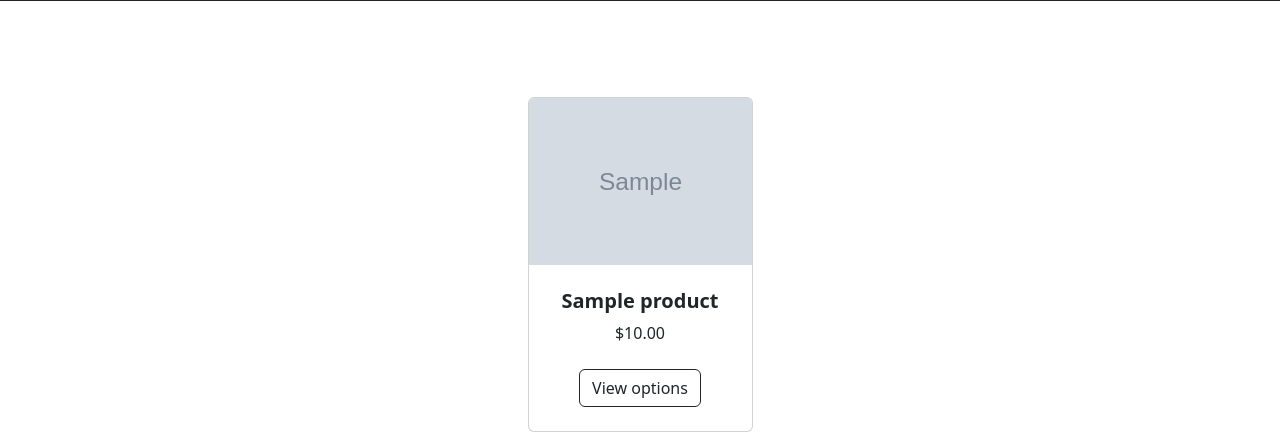
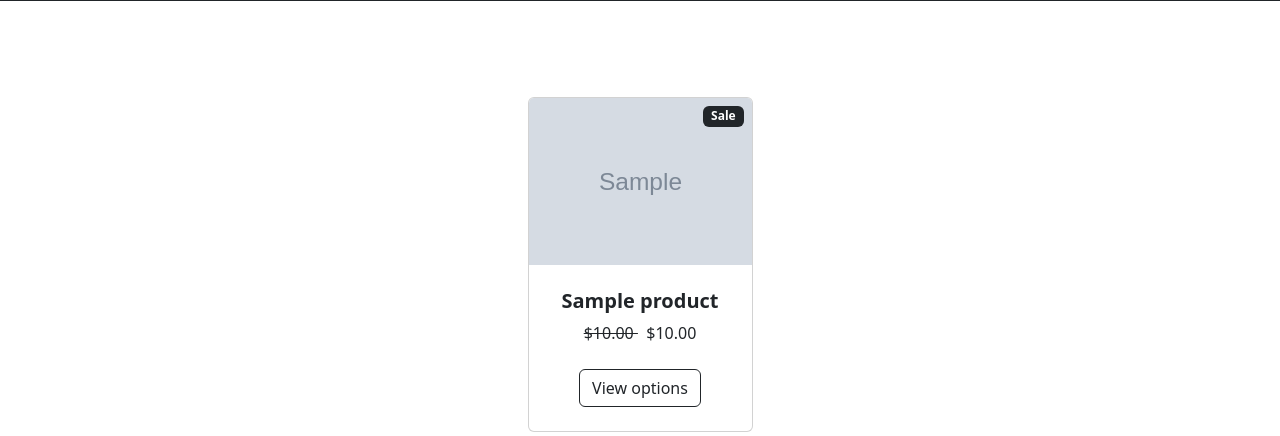
Before and after one commit to dragoura/ecommerce, a Django app: page / in a window 1280 px wide. Shown: the part 352-788 px from the top of the page. Run offline with Django 5.2, Linux system fonts and the light colour scheme; tables that the repository leaves empty hold one stand-in row (values such as "Sample post"); grey boxes marked "Sample" are stand-in pictures; some libraries are stand-ins or nearby versions.

Commit message:
add sales display to html

```diff
--- a/store/models.py
+++ b/store/models.py
@@ -28,6 +28,9 @@ class Product(models.Model):
     category = models.ForeignKey(Category, on_delete=models.CASCADE, default=1)
     description = models.CharField(max_length=250, default='', blank=True, null=True)
     image = models.ImageField(upload_to='uploads/product/')
+    # Add sale functionality
+    is_sale = models.BooleanField(default=False)
+    sale_price = models.DecimalField(default=0, decimal_places=2, max_digits=6)
 
     def __str__(self):
         return self.name
--- a/store/templates/home.html
+++ b/store/templates/home.html
@@ -2,6 +2,7 @@
 
 <!DOCTYPE html>
 <html lang="en">
+
 <head>
     <meta charset="utf-8" />
     <meta name="viewport" content="width=device-width, initial-scale=1, shrink-to-fit=no" />
@@ -15,21 +16,27 @@
     <!-- Core theme CSS (includes Bootstrap)-->
     <link href="{% static 'css/styles.css' %}" rel="stylesheet" />
 </head>
+
 <body>
     <!-- Navigation-->
     <nav class="navbar navbar-expand-lg navbar-light bg-light">
         <div class="container px-4 px-lg-5">
             <a class="navbar-brand" href="#!">Grocery store</a>
-                <button class="navbar-toggler" type="button" data-bs-toggle="collapse" data-bs-target="#navbarSupportedContent" aria-controls="navbarSupportedContent" aria-expanded="false" aria-label="Toggle navigation"><span class="navbar-toggler-icon"></span></button>
+            <button class="navbar-toggler" type="button" data-bs-toggle="collapse"
+                data-bs-target="#navbarSupportedContent" aria-controls="navbarSupportedContent" aria-expanded="false"
+                aria-label="Toggle navigation"><span class="navbar-toggler-icon"></span></button>
             <div class="collapse navbar-collapse" id="navbarSupportedContent">
                 <ul class="navbar-nav me-auto mb-2 mb-lg-0 ms-lg-4">
                     <li class="nav-item"><a class="nav-link active" aria-current="page" href="#!">Home</a></li>
                     <li class="nav-item"><a class="nav-link" href="#!">About</a></li>
                     <li class="nav-item dropdown">
-                            <a class="nav-link dropdown-toggle" id="navbarDropdown" href="#" role="button" data-bs-toggle="dropdown" aria-expanded="false">Shop</a>
+                        <a class="nav-link dropdown-toggle" id="navbarDropdown" href="#" role="button"
+                            data-bs-toggle="dropdown" aria-expanded="false">Shop</a>
                         <ul class="dropdown-menu" aria-labelledby="navbarDropdown">
                             <li><a class="dropdown-item" href="#!">All Products</a></li>
-                                <li><hr class="dropdown-divider" /></li>
+                            <li>
+                                <hr class="dropdown-divider" />
+                            </li>
                             <li><a class="dropdown-item" href="#!">Popular Items</a></li>
                             <li><a class="dropdown-item" href="#!">New Arrivals</a></li>
                         </ul>
@@ -60,6 +67,34 @@
             <div class="row gx-4 gx-lg-5 row-cols-2 row-cols-md-3 row-cols-xl-4 justify-content-center">
 
                 {% for product in products %}
+                {% if product.is_sale %}
+                <div class="col mb-5">
+                    <div class="card h-100">
+                        <!-- Sale badge-->
+                        <div class="badge bg-dark text-white position-absolute" style="top: 0.5rem; right: 0.5rem">Sale</div>
+                        <!-- Product image-->
+                        <img class="card-img-top" src="{{ product.image.url }}" alt="..." />
+                        <!-- Product details-->
+                        <div class="card-body p-4">
+                            <div class="text-center">
+                                <!-- Product name-->
+                                <h5 class="fw-bolder">{{ product.name }}</h5>
+                                <!-- Product price-->
+                                <strike>
+                                    ${{ product.price }}
+                                </strike>
+                                &nbsp;
+                                ${{ product.sale_price }}
+                            </div>
+                        </div>
+                        <!-- Product actions-->
+                        <div class="card-footer p-4 pt-0 border-top-0 bg-transparent">
+                            <div class="text-center"><a class="btn btn-outline-dark mt-auto" href="#">View options</a>
+                            </div>
+                        </div>
+                    </div>
+                </div>
+                {% else %}
                 <div class="col mb-5">
                     <div class="card h-100">
                         <!-- Product image-->
@@ -75,10 +110,12 @@
                         </div>
                         <!-- Product actions-->
                         <div class="card-footer p-4 pt-0 border-top-0 bg-transparent">
-                                <div class="text-center"><a class="btn btn-outline-dark mt-auto" href="#">View options</a></div>
+                            <div class="text-center"><a class="btn btn-outline-dark mt-auto" href="#">View options</a>
                             </div>
                         </div>
                     </div>
+                </div>
+                {% endif %}
                 {% endfor %}
 
             </div>
@@ -86,11 +123,14 @@
     </section>
     <!-- Footer-->
     <footer class="py-5 bg-dark">
-            <div class="container"><p class="m-0 text-center text-white">Copyright &copy; Grocery store 2025</p></div>
+        <div class="container">
+            <p class="m-0 text-center text-white">Copyright &copy; Grocery store 2025</p>
+        </div>
     </footer>
     <!-- Bootstrap core JS-->
     <script src="https://cdn.jsdelivr.net/npm/bootstrap@5.2.3/dist/js/bootstrap.bundle.min.js"></script>
     <!-- Core theme JS-->
     <script src="{% static 'js/scripts.js' %}"></script>
 </body>
+
 </html>
```
Also changed, not shown: store/migrations/0002_alter_category_options_product_is_sale_and_more.py (added). Lines whose indentation alone changed are shown as unchanged.
